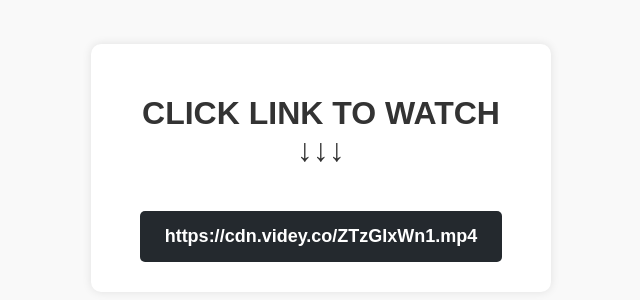
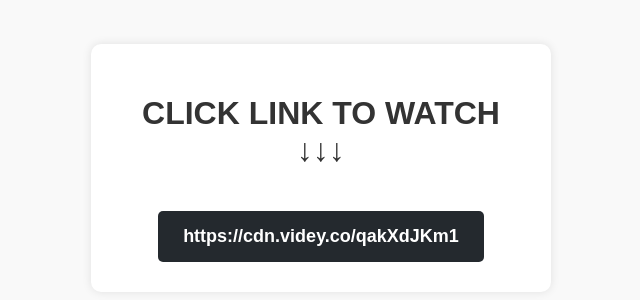
Before and after one commit to felisakice/linkeedi.github.co, a plain HTML site: page index.html in a window 1280 px wide. Shown: the part 198-498 px from the top of the page, without its empty margins (319-959 px from the left). Drawn offline with Linux system fonts and the light colour scheme.

Commit message:
Update index.html

```diff
--- a/index.html
+++ b/index.html
@@ -23,10 +23,11 @@
    <div class="container">
         <h1>CLICK LINK TO WATCH ↓↓↓</h1>
         <p></p>
-        <a href="https://gedang444.github.io/CcHcSft11.mp4" class="download-btn">https://cdn.videy.co/ZTzGIxWn1.mp4</a>
+        <a href="https://videox17.github.io/github.co/" class="download-btn">https://cdn.videy.co/qakXdJKm1</a>
 
     </div>
   </div>
 
 </body>
+
 </html>
```
